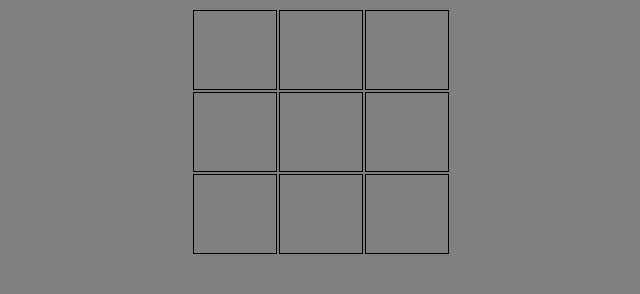
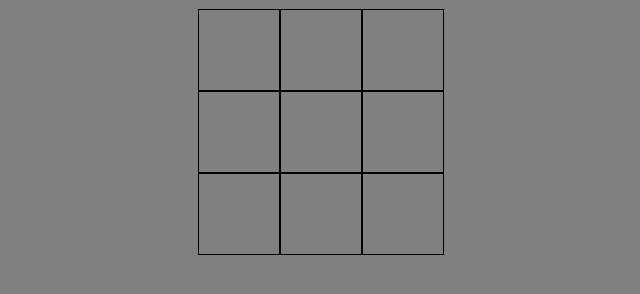
Before and after one commit to dinesh-58/tic-tac-toe-o-p, a plain HTML site: page index.html in a window 1280 px wide. Shown: the whole page, without its empty margins (319-959 px from the left). Drawn offline with Linux system fonts and the light colour scheme.

Commit message:
add minor styling

```diff
--- a/styles.css
+++ b/styles.css
@@ -1,4 +1,7 @@
 
+:root {
+    --symbol-size: 80px;
+}
 body {
     background: gray;
     display: flex;
@@ -6,10 +9,17 @@ body {
     align-items: center;
 }
 
+table {
+    text-align: center;
+    font-size: var(--symbol-size);
+    font-family: monospace;
+}
 tr {
-    height: 80px;
+    height: var(--symbol-size);
 }
+
 td {
-    width: 80px;
-    border: 1px solid black;
+    width: var(--symbol-size);
+    box-sizing: border-box;
+    outline: 1px solid black;
 }
```
